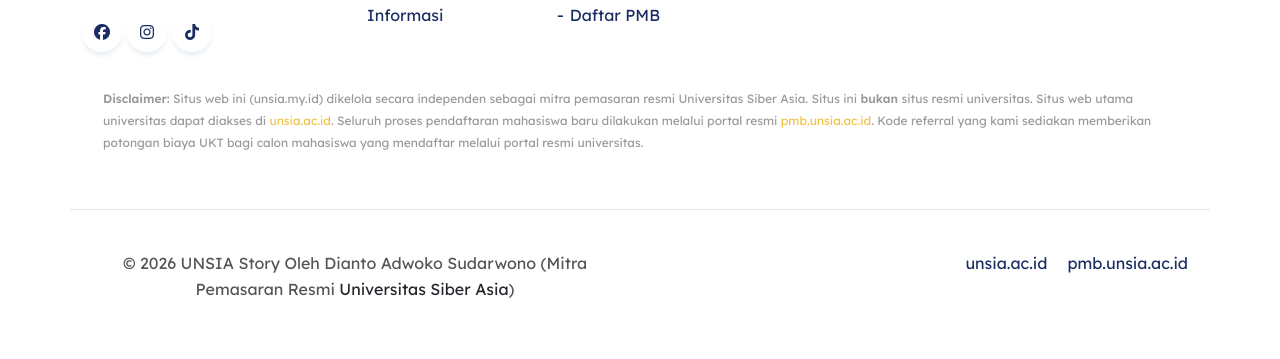
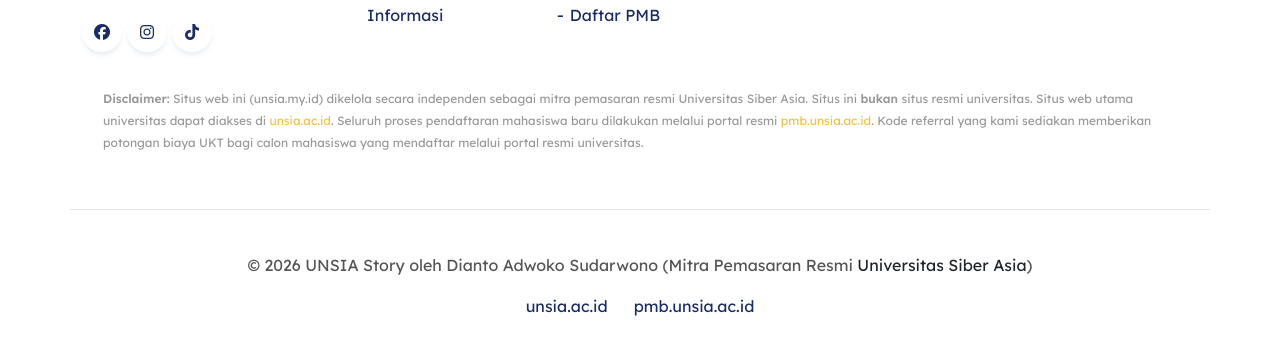
Before and after one commit to IqbalCaraka/unsia-story-v2, a Laravel app: page /blog in a window 1280 px wide. Shown: the part 1108-1467 px from the top of the page. Before the commit the page ends 1406 px from the top, so only its background shows below. Run offline with Laravel 12, Linux system fonts and the light colour scheme; data that the repository does not hold is empty; some libraries are stand-ins or nearby versions.

Commit message:
Tata ulang baris penutup footer agar rapi di tengah
Teks hak cipta patah di tengah kalimat dan baris keduanya tampak nyelip.
Penyebabnya .footer_copyright bawaan tema: kotaknya mengambang (float)
di kolom separuh lebar, sementara teks di dalamnya dipusatkan. Selama
teksnya pendek hal itu tidak terlihat; setelah nama penanggung jawab
ditambahkan, kalimatnya tidak lagi muat.

Baris penutup kini satu kolom penuh, hak cipta dan tautan ditumpuk dan
sama-sama dipusatkan. Kelasnya sendiri, tidak memakai .footer_copyright
dan .footer_menu, supaya aturan float bawaan tema tidak ikut terbawa.

Tema juga memberi text-transform: capitalize pada baris hak cipta, yang
mengubah "oleh" menjadi "Oleh". Kini dibiarkan apa adanya.

Pemeriksaan isi baris hak cipta di KontakTest dikaitkan ke atribut
data-footer-hak, bukan ke nama kelas, supaya penataan ulang tampilan
berikutnya tidak mematahkan tes isinya.

Diperiksa dengan tangkapan layar headless pada 1440px: kalimatnya kini
utuh dalam satu baris dan berada di tengah.

Co-Authored-By: Claude Opus 5 <noreply@anthropic.com>

```diff
--- a/resources/views/partials/footer.blade.php
+++ b/resources/views/partials/footer.blade.php
@@ -1,3 +1,34 @@
+<style>
+    /* Baris penutup footer. Sengaja kelas sendiri, bukan .footer_copyright /
+       .footer_menu bawaan tema, yang mengambang di kolom separuh lebar. */
+    .footer_bawah { text-align: center; }
+
+    .footer_bawah__hak {
+        margin: 0 0 12px;
+        line-height: 1.9;
+        /* Tema memberi text-transform: capitalize pada hak cipta, yang mengubah
+           "oleh" jadi "Oleh". Di sini biarkan apa adanya. */
+        text-transform: none;
+    }
+
+    /* Peran ditahan agar tidak patah di tengah tanda kurung; kalau layarnya
+       sempit, ia turun utuh ke baris berikutnya. */
+    .footer_bawah__peran { display: inline-block; }
+
+    .footer_bawah__tautan {
+        list-style: none;
+        margin: 0;
+        padding: 0;
+        display: flex;
+        flex-wrap: wrap;
+        justify-content: center;
+        gap: 6px 26px;
+    }
+
+    .footer_bawah__tautan a { transition: 0.3s; }
+    .footer_bawah__tautan a:hover { color: #2c7aff; text-decoration: underline; }
+</style>
+
 <div class="footer section-padding">
     <div class="container">
         <div class="row">
@@ -66,18 +97,25 @@
             </div>
         </div>
 
+        {{-- Baris penutup footer.
+
+             Tidak memakai .footer_copyright dan .footer_menu dari tema, karena
+             keduanya mengambang (float) di kolom separuh lebar sementara teks di
+             dalamnya dipusatkan — begitu teks hak ciptanya memanjang, kalimatnya
+             patah di tengah dan baris keduanya tampak nyelip. Di sini keduanya
+             ditumpuk dalam satu kolom penuh dan dipusatkan. --}}
         <div class="row fc">
-            <div class="col-lg-6 col-sm-6 col-xs-12">
-                <div class="footer_copyright">
+            <div class="col-12">
+                <div class="footer_bawah">
                     {{-- Nama diambil dari config/kontak.php, sama dengan yang tampil di
                          blok Kontak Bisnis halaman Tentang, supaya tidak bisa berbeda.
                          Tahunnya tetap dihitung date('Y') agar tidak usang tiap Januari. --}}
-                    <p>&copy; {{ date('Y') }} UNSIA Story oleh {{ config('kontak.bisnis.nama') }} (Mitra Pemasaran Resmi <a href="https://unsia.ac.id" class="text-dark" target="_blank">Universitas Siber Asia</a>)</p>
-                </div>
-            </div>
-            <div class="col-lg-6 col-sm-6 col-xs-12">
-                <div class="footer_menu">
-                    <ul>
+                    <p class="footer_bawah__hak" data-footer-hak>
+                        &copy; {{ date('Y') }} UNSIA Story oleh {{ config('kontak.bisnis.nama') }}
+                        <span class="footer_bawah__peran">(Mitra Pemasaran Resmi <a href="https://unsia.ac.id" class="text-dark" target="_blank">Universitas Siber Asia</a>)</span>
+                    </p>
+
+                    <ul class="footer_bawah__tautan">
                         <li><a href="https://unsia.ac.id" target="_blank">unsia.ac.id</a></li>
                         <li><a href="https://pmb.unsia.ac.id" target="_blank">pmb.unsia.ac.id</a></li>
                     </ul>
```
Also changed, not shown: tests/Feature/KontakTest.php (+3 -1 lines).
